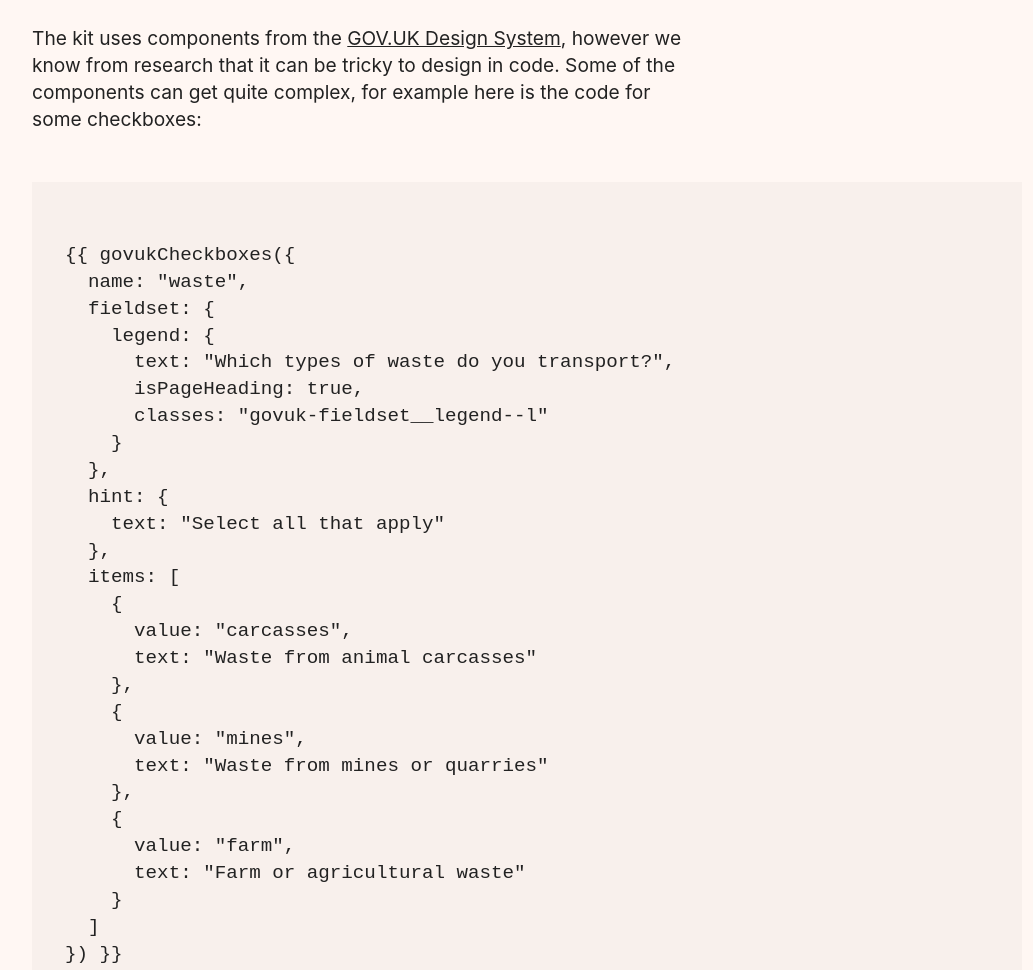
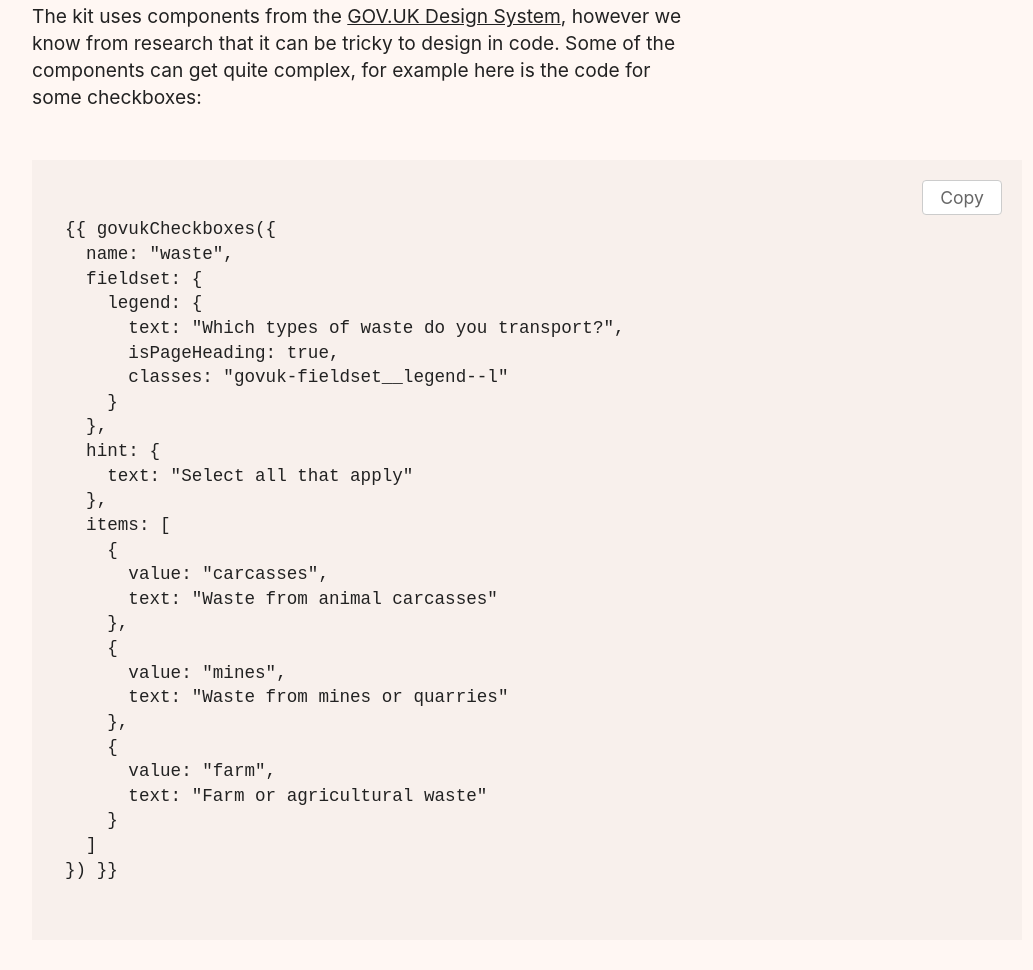
Before and after one commit to joelanman/joelanman.com, an Eleventy site: page posts/llm-ai-prototyping.md in a window 1280 px wide. Shown: the part 1827-2797 px from the top of the page, without its empty margins (68-1101 px from the left). Built offline with nearby package versions, Linux system fonts and the light colour scheme; Eleventy itself is replaced by a stand-in of ours; code samples lack their colours; files that its build step writes are made by us from their sources; what markdown-it-highlightjs would draw is missing.

Commit message:
copy code

```diff
--- a/assets/css/main.css
+++ b/assets/css/main.css
@@ -7,11 +7,19 @@ html {
   box-sizing: inherit;
 }
 
-html {
+body {
   font-family: -apple-system, BlinkMacSystemFont, avenir next, avenir, segoe ui, helvetica neue, helvetica, Cantarell, Ubuntu, roboto, noto, arial, sans-serif;
   color: #222;
   font-size: 1.2rem;
   line-height: 1.4;
+}
+
+input,
+button,
+textarea,
+select {
+  font-family: -apple-system, BlinkMacSystemFont, avenir next, avenir, segoe ui, helvetica neue, helvetica, Cantarell, Ubuntu, roboto, noto, arial, sans-serif;
+  font-size: inherit;
 }
 
 body {
@@ -81,23 +89,33 @@ p + img {
 }
 
 pre {
+  position: relative;
   padding: 20px;
   margin-top: 30px;
   margin-bottom: 30px;
   background-color: #f8f0ec;
-}
-
-code {
-  background-color: #f8f0ec;
+  font-size: 1.1rem;
 }
 
 pre code {
   display: block;
+  background-color: #f8f0ec;
   margin: 0;
-  padding: 10px;
+  padding: 10px 6rem 10px 10px;
   overflow-x: auto;
   border: 3px solid rgba(0,0,0,0);
-  margin-bottom: 15px;
+}
+
+.copy-code-button {
+  position: absolute;
+  top: 20px;
+  right: 20px;
+  border: 1px solid #ccc;
+  background-color: #fff;
+  color: #666;
+  border-radius: 4px;
+  padding: 6px 8px;
+  width: 5rem;
 }
 
 .post-date {
--- a/views/layouts/main.njk
+++ b/views/layouts/main.njk
@@ -1,6 +1,5 @@
 <!doctype html>
 <html class="no-js" lang="en-gb">
-
   <head>
     <meta charset="utf-8">
     <title>{{ title }}</title>
@@ -13,15 +12,32 @@
     <link rel="stylesheet" href="/assets/css/highlight-github.css">
     <script defer data-domain="joelanman.com" src="https://plausible.io/js/script.js"></script>
   </head>
-
   <body>
-
     <main>
-
       {{ content | safe }}
-
     </main>
-
+    <script>
+      document.addEventListener('DOMContentLoaded', () => {
+        document.querySelectorAll('pre code').forEach((codeBlock) => {
+          const pre = codeBlock.parentElement
+          // Create button
+          const button = document.createElement('button')
+          button.className = 'copy-code-button'
+          button.textContent = 'Copy'
+          button.setAttribute('aria-label', 'Copy code to clipboard')
+          // Copy functionality
+          button.addEventListener('click', async () => {
+            await navigator.clipboard.writeText(codeBlock.textContent)
+            button.textContent = 'Copied'
+            button.classList.add('copied')
+            setTimeout(() => {
+              button.textContent = 'Copy'
+              button.classList.remove('copied')
+            }, 2000)
+          })
+          pre.appendChild(button)
+        })
+      })
+    </script>
   </body>
-
 </html>
```
Lines whose indentation alone changed are shown as unchanged.
